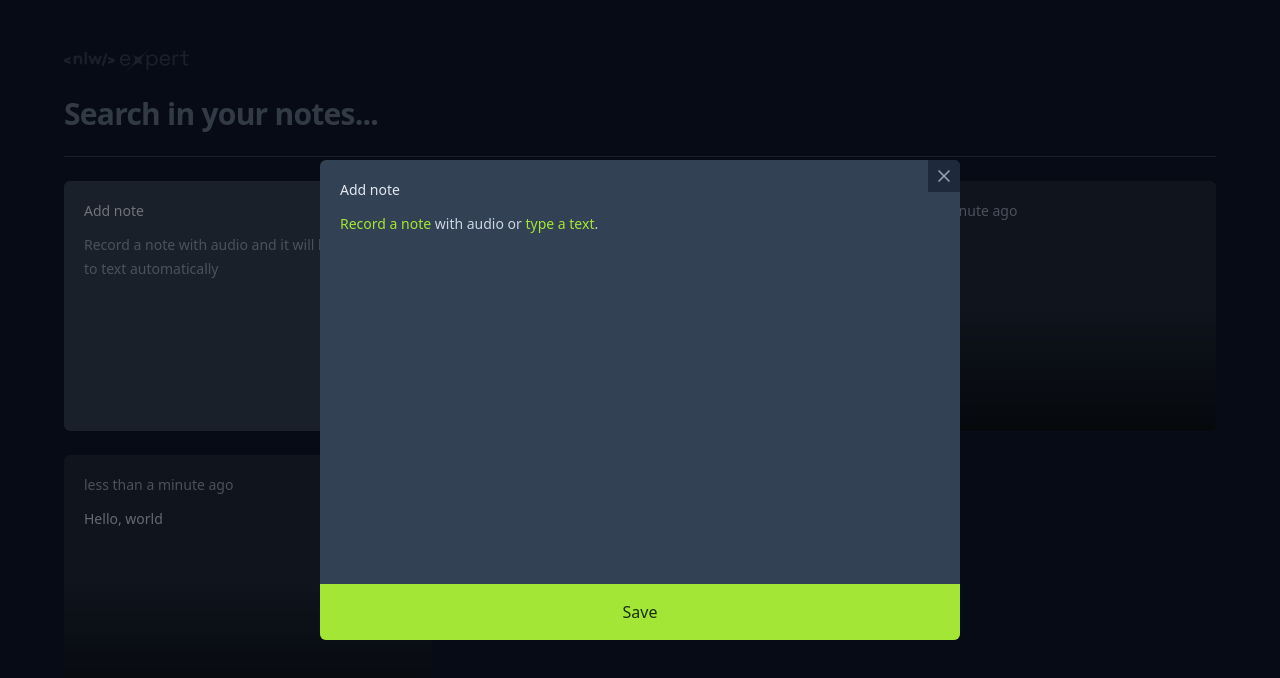
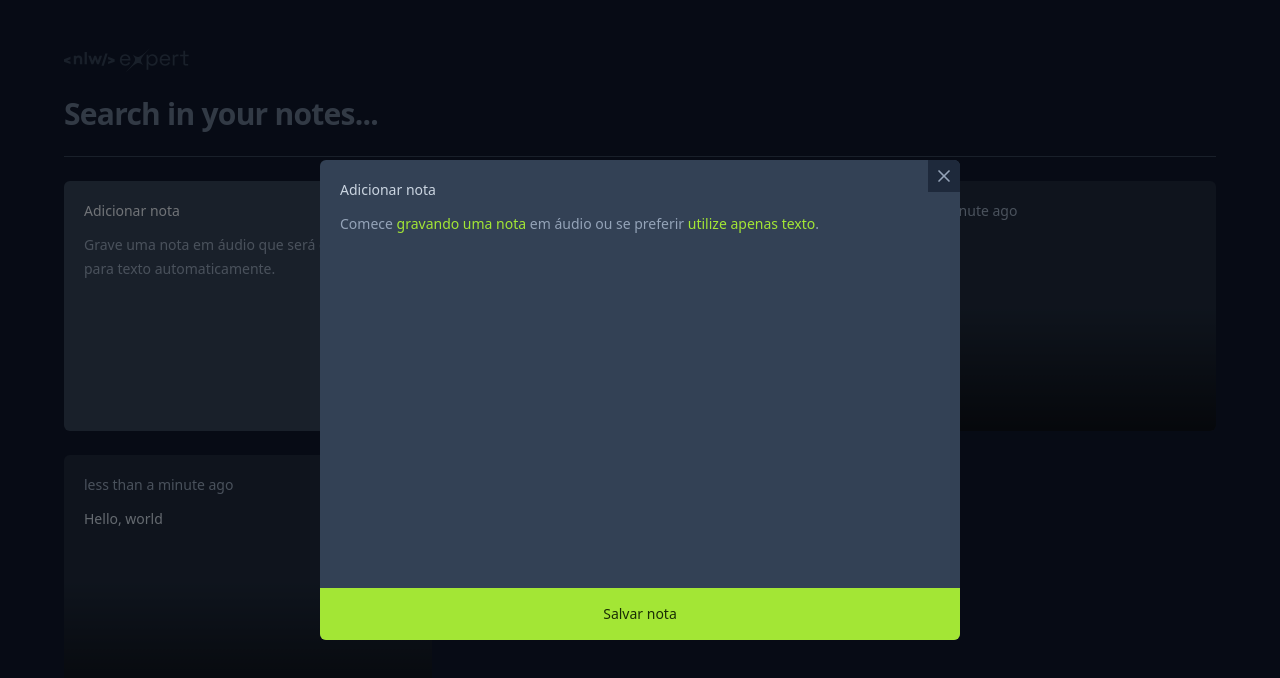
Before and after one commit to anibalfn/react-notes-list, a React (Vite) app: page / in a window 1280 px wide. Both pictures are taken after a click on the button 248 px from the left and 306 px from the top of the page. Shown: the top 678 px of the page. Built offline with nearby package versions, Linux system fonts and the light colour scheme.

Commit message:
Change new note components & add sonny library

```diff
--- a/package.json
+++ b/package.json
@@ -13,7 +13,8 @@
     "date-fns": "^3.3.1",
     "lucide-react": "^0.323.0",
     "react": "^18.2.0",
-    "react-dom": "^18.2.0"
+    "react-dom": "^18.2.0",
+    "sonner": "^1.4.0"
   },
   "devDependencies": {
     "@types/react": "^18.2.43",
--- a/src/components/new-note-card.tsx
+++ b/src/components/new-note-card.tsx
@@ -1,15 +1,39 @@
 import * as Dialog from "@radix-ui/react-dialog";
 import { X } from "lucide-react";
+import { ChangeEvent, useState } from "react";
 
 export function NewNoteCard() {
+  const [shouldShowOnboarding, setShouldShowOnboarding] = useState(true);
+  const [content, setContent] = useState('')
+
+  function handleStartEditor() {
+    setShouldShowOnboarding(false);
+  }
+
+  function handleContentChanged(event: ChangeEvent<HTMLTextAreaElement>) {
+    setContent(event.target.value)
+    if (event.target.value === "") {
+      setShouldShowOnboarding(true);
+    }
+  }
+
+  function handleSaveNote(event: FormEvent) {
+    event.preventDefault();
+
+
+    toast.success("Nota criada com sucesso!");
+  }
+
   return (
     <Dialog.Root>
-      <Dialog.Trigger className="rounded-md flex flex-col bg-slate-700 p-5 gap-y-3 hover:ring-2 hover:ring-slate-600 focus-visible:ring-2 focus-visible:ring-lime-400 outline-none text-left">
-        <span className="text-sm font-medium text-slate-200">Add note</span>
+      <Dialog.Trigger className="rounded-md flex flex-col gap-3 text-left bg-slate-700 p-5 hover:ring-2 hover:ring-slate-600 focus-visible:ring-2 focus-visible:ring-lime-400 outline-none">
+        <span className="text-sm font-medium text-slate-200">
+          Adicionar nota
+        </span>
 
         <p className="text-sm leading-6 text-slate-400">
-          Record a note with audio and it will be converted to text
-          automatically
+          Grave uma nota em áudio que será convertida para texto
+          automaticamente.
         </p>
       </Dialog.Trigger>
 
@@ -19,26 +43,44 @@
           <Dialog.Close className="absolute right-0 top-0 bg-slate-800 p-1.5 text-slate-400 hover:text-slate-100">
             <X className="size-5" />
           </Dialog.Close>
+
+          <form onSubmit={handleSaveNote} className="flex-1 flex flex-col">
             <div className="flex flex-1 flex-col gap-3 p-5">
-            <span className="text-sm font-medium text-slate-200">Add note</span>
-            <p className="text-sm leading-6 text-slate-300">
+              <span className="text-sm font-medium text-slate-300">
+                Adicionar nota
+              </span>
+
+              {shouldShowOnboarding ? (
+                <p className="text-sm leading-6 text-slate-400">
+                  Comece{" "}
                   <button className="font-medium text-lime-400 hover:underline">
-                Record a note
+                    gravando uma nota
                   </button>{" "}
-              with audio or{" "}
-              <button className="font-medium text-lime-400 hover:underline">
-                type a text
+                  em áudio ou se preferir{" "}
+                  <button
+                    onClick={handleStartEditor}
+                    className="font-medium text-lime-400 hover:underline"
+                  >
+                    utilize apenas texto
                   </button>
                   .
                 </p>
+              ) : (
+                <textarea
+                  autoFocus
+                  className="text-sm leading-6 text-slate-400 bg-transparent resize-none flex-1 outline-none"
+                  onChange={handleContentChanged}
+                />
+              )}
             </div>
 
             <button
-            type="button"
-            className="w-full bg-lime-400 py-4 text-center text-small text-lime-950 outline-none font-medium hover:bg-lime-500"
+              type="submit"
+              className="w-full bg-lime-400 py-4 text-center text-sm text-lime-950 outline-none font-medium hover:bg-lime-500"
             >
-            Save
+              Salvar nota
             </button>
+          </form>
         </Dialog.Content>
       </Dialog.Portal>
     </Dialog.Root>
--- a/src/main.tsx
+++ b/src/main.tsx
@@ -2,9 +2,11 @@
 import ReactDOM from "react-dom/client";
 import { App } from "./app.tsx";
 import "./index.css";
+import { Toaster } from "sonner";
 
 ReactDOM.createRoot(document.getElementById("root")!).render(
   <React.StrictMode>
     <App />
+    <Toaster />
   </React.StrictMode>
 );
```
Also changed, not shown: 1 other file (tests, documents, lock files or other folders). Lines whose indentation alone changed are shown as unchanged.
